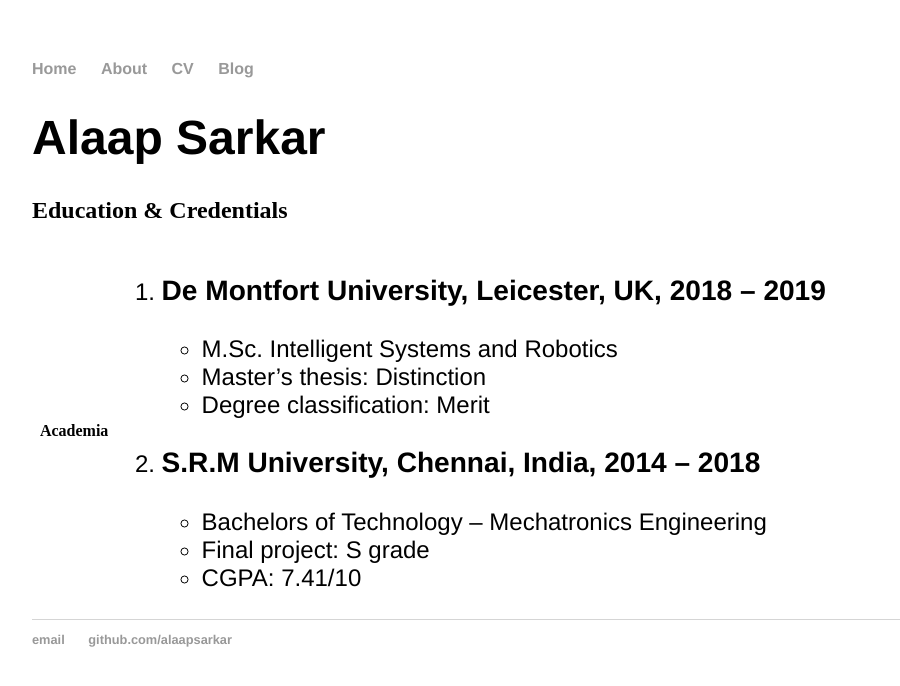
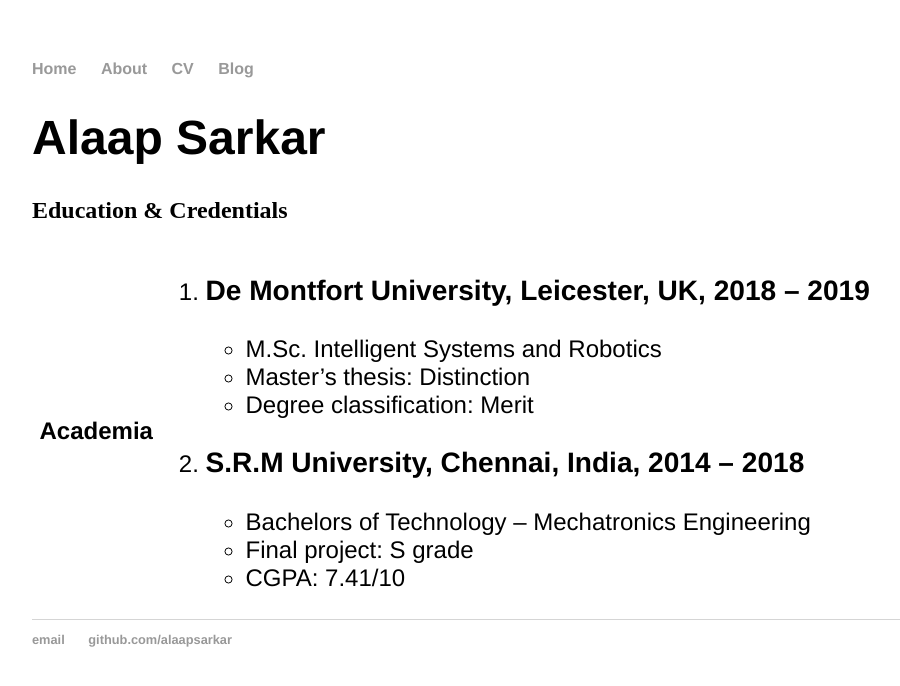
Before and after one commit to AlaapSarkar/AlaapSarkar.github.io, a Jekyll site: the page built from cv/index.html, in a window 1280 px wide. Shown: the top 686 px of the page, without its empty margins (160-1060 px from the left). Built offline with Jekyll 4.4.1, drawn with Linux system fonts in a browser that asks for light colours.

Commit message:
Update main.css

```diff
--- a/css/main.css
+++ b/css/main.css
@@ -51,7 +51,7 @@
     font-family:'Helvetica', 'Arial', 'Sans-Serif';
 }
 
-table tr td {
+table tr th, table tr td {
     font-size: 1.5em;
     font-family:'Helvetica', 'Arial', 'Sans-Serif';
 }
```
